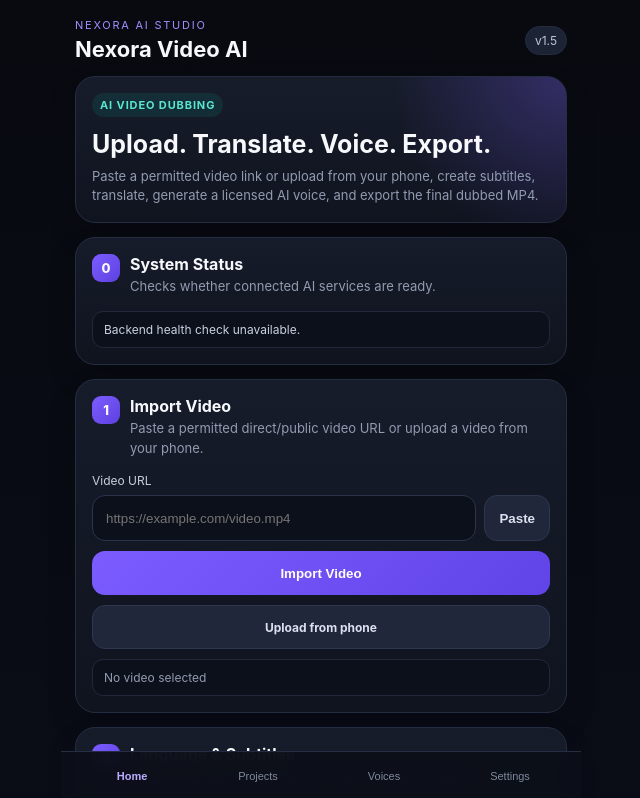
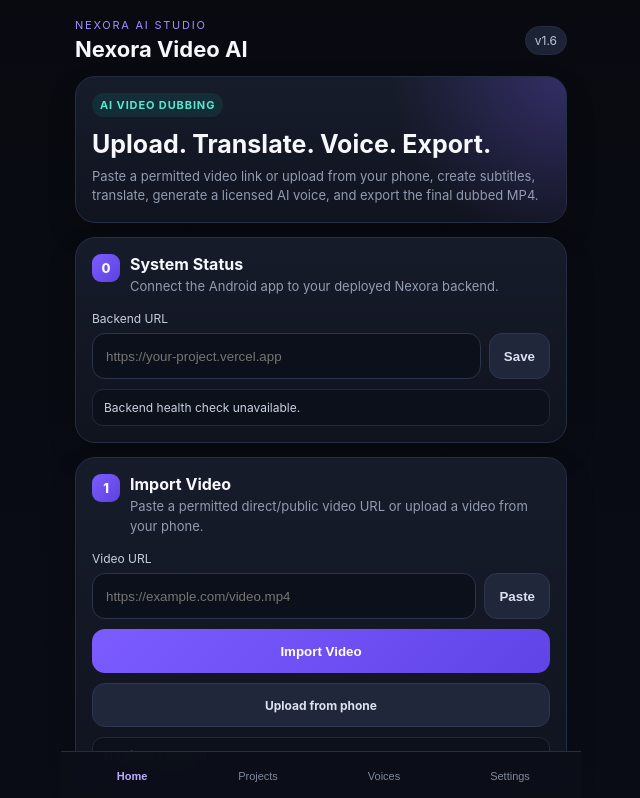
Before and after one commit to lensbykai-bit/Nexora-Video-Ai, a website: page index.html in a window 1280 px wide. Shown: the top 798 px of the page, without its empty margins (319-959 px from the left). Drawn offline with Linux system fonts and the light colour scheme; no server answers.

Commit message:
Add Android backend connection setting

```diff
--- a/index.html
+++ b/index.html
@@ -16,9 +16,9 @@
 </head>
 <body>
   <main class="app-shell">
-    <header class="topbar"><div><p class="eyebrow">NEXORA AI STUDIO</p><h1>Nexora Video AI</h1></div><span class="version">v1.5</span></header>
+    <header class="topbar"><div><p class="eyebrow">NEXORA AI STUDIO</p><h1>Nexora Video AI</h1></div><span class="version">v1.6</span></header>
     <section class="hero card"><div class="hero-badge">AI VIDEO DUBBING</div><h2>Upload. Translate. Voice. Export.</h2><p>Paste a permitted video link or upload from your phone, create subtitles, translate, generate a licensed AI voice, and export the final dubbed MP4.</p></section>
-    <section class="card"><div class="section-title"><span class="step">0</span><div><h3>System Status</h3><p>Checks whether connected AI services are ready.</p></div></div><div id="systemStatus" class="status muted">Checking AI services…</div></section>
+    <section class="card"><div class="section-title"><span class="step">0</span><div><h3>System Status</h3><p>Connect the Android app to your deployed Nexora backend.</p></div></div><label for="backendUrl">Backend URL</label><div class="input-row"><input id="backendUrl" type="url" placeholder="https://your-project.vercel.app" inputmode="url" /><button id="saveBackendBtn" class="secondary">Save</button></div><div id="systemStatus" class="status muted">Checking AI services…</div></section>
     <section class="card"><div class="section-title"><span class="step">1</span><div><h3>Import Video</h3><p>Paste a permitted direct/public video URL or upload a video from your phone.</p></div></div><label for="videoLink">Video URL</label><div class="input-row"><input id="videoLink" type="url" placeholder="https://example.com/video.mp4" inputmode="url" /><button id="pasteBtn" class="secondary">Paste</button></div><button id="importBtn" class="primary full">Import Video</button><label class="upload-btn full" for="videoFile">Upload from phone</label><input id="videoFile" type="file" accept="video/mp4,video/webm,video/quicktime,video/x-m4v" hidden /><div id="sourceStatus" class="status muted">No video selected</div></section>
     <section class="card"><div class="section-title"><span class="step">2</span><div><h3>Language & Subtitles</h3><p>Auto detect the source, then choose the output language.</p></div></div><div class="grid-two"><div><label for="sourceLanguage">Source</label><select id="sourceLanguage"><option value="auto">Auto Detect</option><option>English</option><option>Khmer</option><option>Chinese</option><option>French</option><option>Spanish</option><option>German</option><option>Russian</option><option>Japanese</option><option>Korean</option><option>Thai</option><option>Vietnamese</option><option>Indonesian</option></select></div><div><label for="targetLanguage">Output</label><select id="targetLanguage"><option>English</option><option>Khmer</option><option>Chinese</option><option>French</option><option>Spanish</option><option>German</option><option>Russian</option><option>Japanese</option><option>Korean</option><option>Thai</option><option>Vietnamese</option><option>Indonesian</option></select></div></div><button id="subtitleBtn" class="primary full">Create Subtitles</button><div id="subtitleStatus" class="status muted">Subtitles not generated</div></section>
     <section class="card"><div class="section-title"><span class="step">3</span><div><h3>AI Voice</h3><p>Choose a licensed AI voice preset for dubbing.</p></div></div><label for="voiceSelect">Voice preset</label><select id="voiceSelect"><option>Adam — English · Deep / Firm</option><option>Emma — English · Clear / Warm</option><option>Khmer Male — Natural</option><option>Khmer Female — Natural</option><option>Multilingual Male — Neutral</option><option>Multilingual Female — Neutral</option></select><div class="audio-controls"><button id="voicePreview" class="secondary">▶ Voice Preview</button><button id="generateVoice" class="primary">Generate Voice</button></div><div class="mix-row"><label><input type="checkbox" id="keepMusic" checked /> Keep background music</label><label><input type="checkbox" id="separateTracks" checked /> Separate voice/music</label></div><div id="voiceStatus" class="status muted">Voice not generated</div></section>
```
